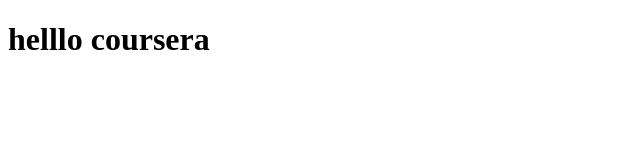
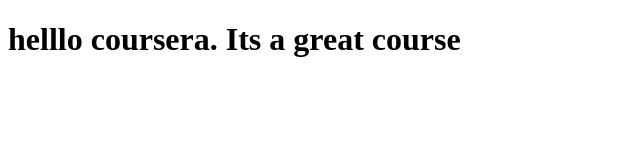
Before and after one commit to aliraza9996/coursera-test, a plain HTML site: page site/index.html in a window 1280 px wide. Shown: the whole page, without its empty margins (0-640 px from the left). Drawn offline with Linux system fonts and the light colour scheme.

Commit message:
small addition to page content.

```diff
--- a/site/index.html
+++ b/site/index.html
@@ -4,6 +4,6 @@
 	<title> Hello Coursera </title>
 </head>
 <body>
-<h1> helllo coursera </h1>
+<h1> helllo coursera. Its a great course</h1>
 </body>
 </html>
```
